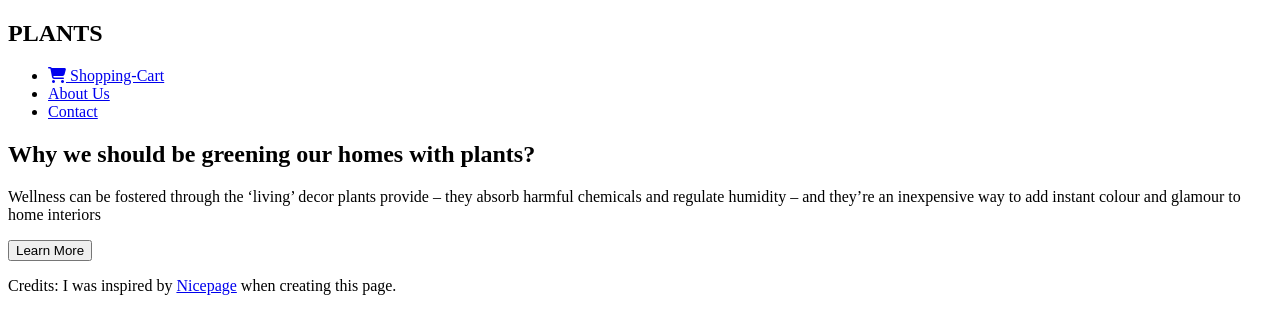
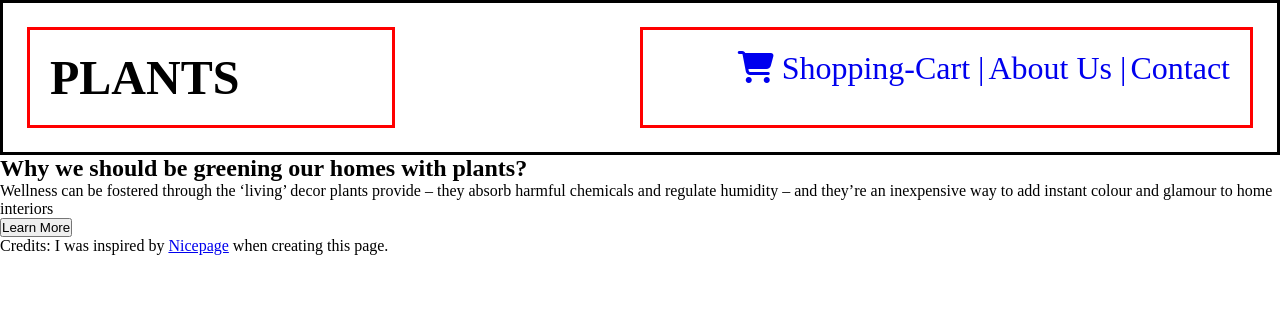
Before and after one commit to ATErcan/home-plant, a plain HTML site: page index.html in a window 1280 px wide. Drawn offline with Linux system fonts and the light colour scheme.

Commit message:
navbar css

```diff
--- a/index.html
+++ b/index.html
@@ -11,13 +11,13 @@
 <body>
     <nav class="navbar">
         <div class="name">
-            <h1>PLANTS </h1>
+            <h1 id="name">PLANTS </h1>
         </div>
         <div class="menu">
             <ul>
-                <li><a href="#"><i class="fa-solid fa-cart-shopping"></i> Shopping-Cart</a></li>
-                <li><a href="#">About Us</a></li>
-                <li><a href="#">Contact</a></li>
+                <li><a href="#" class="nav-links"><i class="fa-solid fa-cart-shopping"></i> Shopping-Cart |</a></li>
+                <li><a href="#" class="nav-links"> About Us |</a></li>
+                <li><a href="#" class="nav-links"> Contact</a></li>
             </ul>
         </div>
     </nav>
--- a/style.css
+++ b/style.css
@@ -0,0 +1,40 @@
+*{
+    margin: 0;
+    padding: 0;
+    box-sizing: border-box;
+}
+.navbar{
+    border: 3px solid #000;
+    width: 100%;
+    margin: auto;
+    padding: 3vh; /* The potential height of the nav section. */
+    display: flex;
+    /* justify-items: center; */
+}
+.name{
+    border: 3px solid #f00;
+    width: 30%;
+    padding: 20px;
+    text-align: left;
+}
+#name{
+    font-size: 6vh;
+}
+.menu{
+    border: 3px solid #f00;
+    width: 50%;
+    padding: 20px;
+    display: flex;
+    margin-left: 20%;
+    text-align: right;
+    justify-content: right;
+    justify-items: center;
+}
+li{
+    list-style-type: none;
+    display: inline;
+}
+.nav-links{
+    text-decoration: none;
+    font-size: 4vh;
+}
```
